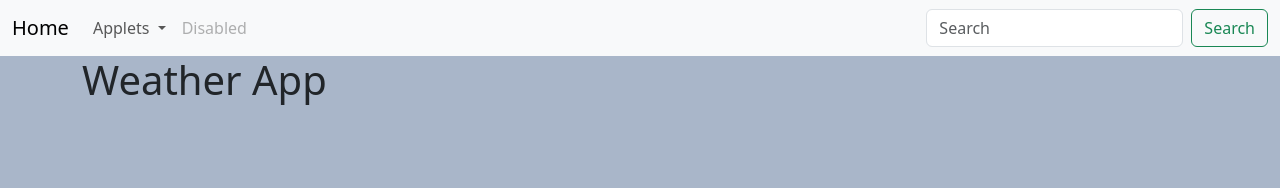
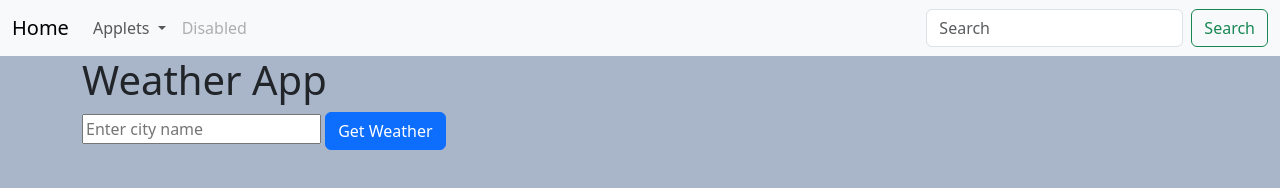
Before and after one commit to Glenix745/IT24A-, a plain HTML site: page applet-5.html in a window 1280 px wide. Drawn offline with nearby package versions, Linux system fonts and the light colour scheme.

Commit message:
Added text box

```diff
--- a/applet-5.html
+++ b/applet-5.html
@@ -60,7 +60,8 @@
     <div class="container">
         <h1>Weather App</h1>
 
-
+        <input type="text" id="cityInput" placeholder="Enter city name" />
+        <button id="getWeatherBtn" class="btn btn-primary">Get Weather</button>
 
 
 
```
